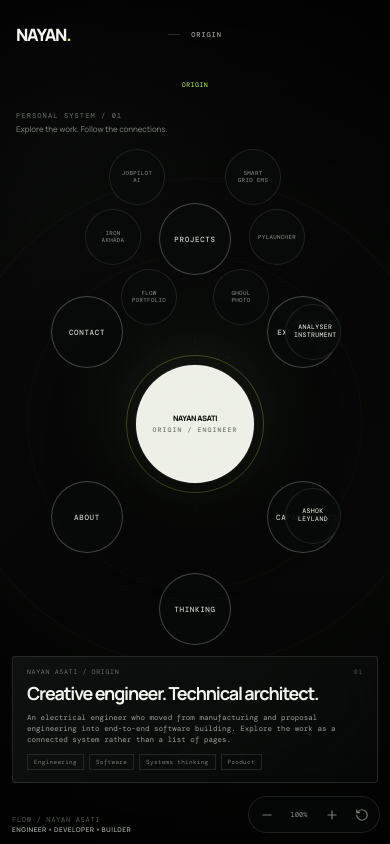
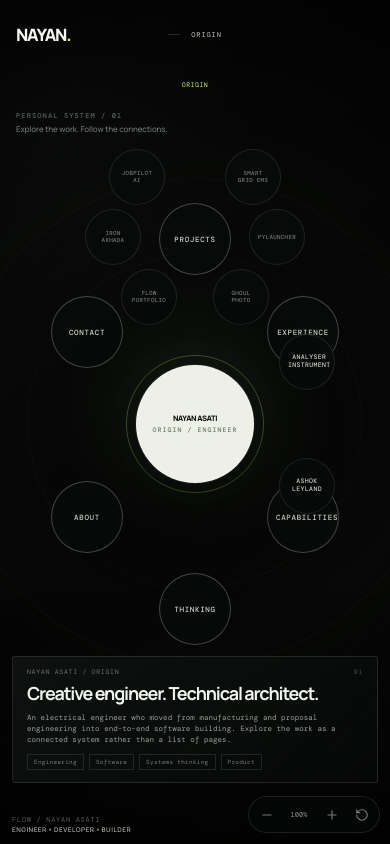
Before and after one commit to Nayan1209/Flow-Portfolio, a Next.js app: page / in a window 390 px wide. Built offline with nearby package versions, Linux system fonts and the light colour scheme.

Commit message:
fix: anchor experience companies tightly to experience node

```diff
--- a/app/graph-layout.css
+++ b/app/graph-layout.css
@@ -14,11 +14,13 @@
 .flow:has([data-node="projects"].primary) [data-node="pylauncher"] { left: calc(50% + 132px) !important; top: calc(50% - min(27vh, 255px) - 4px) !important; }
 .flow:has([data-node="projects"].primary) [data-node="smartgrid"] { left: calc(50% + 100px) !important; top: calc(50% - min(27vh, 255px) - 92px) !important; }
 
-/* Experience on the home graph: two employers form a restrained neighborhood around EXPERIENCE. */
-.flow:has([data-node="experience"].primary) [data-node="analyser"] { left: calc(50% + min(27vw, 220px) + 36px) !important; top: calc(50% - 132px) !important; }
-.flow:has([data-node="experience"].primary) [data-node="ashok"] { left: calc(50% + min(27vw, 220px) + 36px) !important; top: calc(50% + 132px) !important; }
+/* Experience on the home graph: the two employers are a compact pair owned by EXPERIENCE. */
+.flow:has([data-node="experience"].primary) [data-node="analyser"] { left: calc(50% + min(27vw, 220px) + 24px) !important; top: calc(50% - 78px) !important; }
+.flow:has([data-node="experience"].primary) [data-node="ashok"] { left: calc(50% + min(27vw, 220px) + 24px) !important; top: calc(50% + 78px) !important; }
 
-/* When EXPERIENCE is opened, show only the two employer nodes. */
+/* When EXPERIENCE is opened, show only its two employer nodes.
+   They deliberately sit in the same local coordinate neighbourhood as EXPERIENCE,
+   so the camera reads one branch instead of making the employers look like CAPABILITIES. */
 .flow:has([data-node="experience"].focus-node) [data-node^="ex-"] {
   display: none !important;
 }
@@ -26,6 +28,8 @@
 .flow:has([data-node="experience"].focus-node) [data-node="ashok"] {
   display: block !important;
 }
+.flow:has([data-node="experience"].focus-node) [data-node="analyser"] { left: calc(50% + 185px) !important; top: calc(50% - 82px) !important; }
+.flow:has([data-node="experience"].focus-node) [data-node="ashok"] { left: calc(50% + 185px) !important; top: calc(50% + 82px) !important; }
 
 /* Company nodes never reveal role/date hover text. The role appears after opening the company. */
 .flow [data-node="analyser"] .node-description,
@@ -33,7 +37,7 @@
   display: none !important;
 }
 
-/* Replace the old role labels with clean company names, without concatenating both strings. */
+/* Clean company-only labels. */
 .flow [data-node="analyser"] .node-core > span,
 .flow [data-node="ashok"] .node-core > span {
   display: block;
@@ -53,10 +57,6 @@
 .flow [data-node="analyser"] .node-core > span::after { content: 'ANALYSER INSTRUMENT'; }
 .flow [data-node="ashok"] .node-core > span::after { content: 'ASHOK LEYLAND'; }
 
-/* Company nodes stay clearly separated from EXPERIENCE when its branch is open. */
-.flow:has([data-node="experience"].focus-node) [data-node="analyser"] { left: calc(50% + 315px) !important; top: calc(50% - 122px) !important; }
-.flow:has([data-node="experience"].focus-node) [data-node="ashok"] { left: calc(50% + 315px) !important; top: calc(50% + 122px) !important; }
-
 @media (max-width: 720px) {
   .flow:has([data-node="projects"].primary) [data-node="projects"] { top: calc(50% - min(29vh, 185px)) !important; }
   .flow:has([data-node="projects"].primary) [data-node="jobpilot"] { left: calc(50% - 58px) !important; top: calc(50% - min(29vh, 185px) - 62px) !important; }
@@ -66,10 +66,11 @@
   .flow:has([data-node="projects"].primary) [data-node="pylauncher"] { left: calc(50% + 82px) !important; top: calc(50% - min(29vh, 185px) - 2px) !important; }
   .flow:has([data-node="projects"].primary) [data-node="smartgrid"] { left: calc(50% + 58px) !important; top: calc(50% - min(29vh, 185px) - 62px) !important; }
 
-  .flow:has([data-node="experience"].primary) [data-node="analyser"] { left: calc(50% + 118px) !important; top: calc(50% - 92px) !important; }
-  .flow:has([data-node="experience"].primary) [data-node="ashok"] { left: calc(50% + 118px) !important; top: calc(50% + 92px) !important; }
-  .flow:has([data-node="experience"].focus-node) [data-node="analyser"] { left: calc(50% + 158px) !important; top: calc(50% - 88px) !important; }
-  .flow:has([data-node="experience"].focus-node) [data-node="ashok"] { left: calc(50% + 158px) !important; top: calc(50% + 88px) !important; }
+  /* Compact mobile experience cluster: both companies stay visibly attached to EXPERIENCE. */
+  .flow:has([data-node="experience"].primary) [data-node="analyser"] { left: calc(50% + 112px) !important; top: calc(50% - 62px) !important; }
+  .flow:has([data-node="experience"].primary) [data-node="ashok"] { left: calc(50% + 112px) !important; top: calc(50% + 62px) !important; }
+  .flow:has([data-node="experience"].focus-node) [data-node="analyser"] { left: calc(50% + 122px) !important; top: calc(50% - 66px) !important; }
+  .flow:has([data-node="experience"].focus-node) [data-node="ashok"] { left: calc(50% + 122px) !important; top: calc(50% + 66px) !important; }
 
   .flow [data-node="analyser"] .node-core > span::after,
   .flow [data-node="ashok"] .node-core > span::after { font-size: 6.5px; }
```
